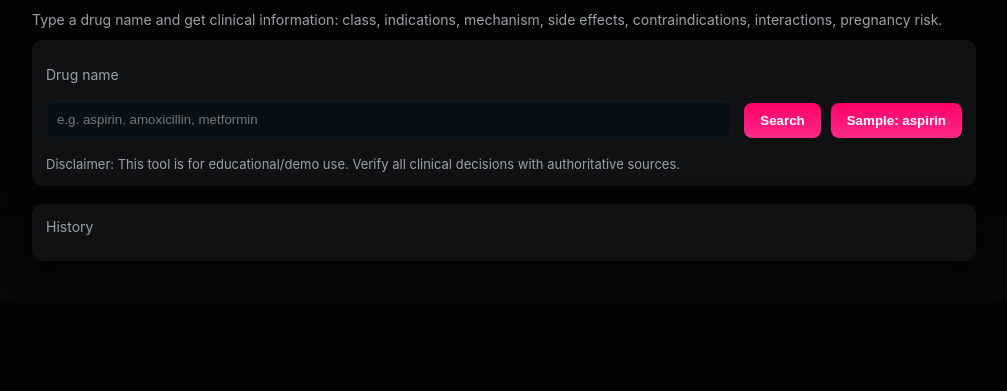
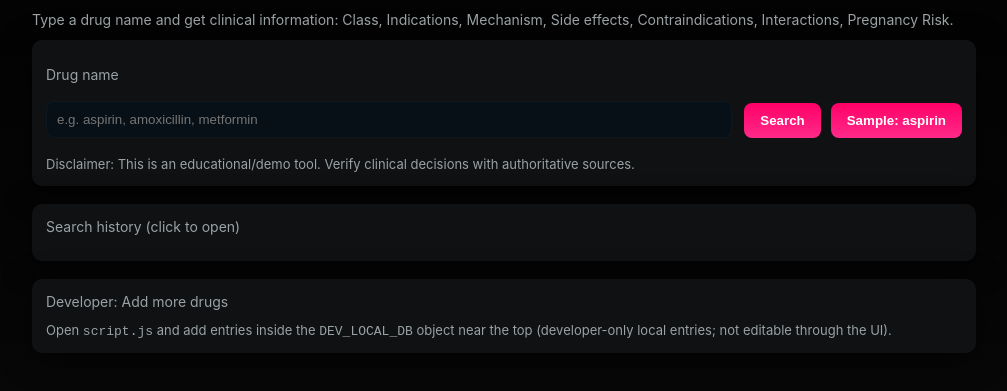
Before and after one commit to themchf/MKF-Pharma, a plain HTML site: page index.html in a window 1280 px wide. Shown: the part 79-470 px from the top of the page, without its empty margins (136-1143 px from the left). Drawn offline with Linux system fonts and the light colour scheme.

Commit message:
Update index.html

```diff
--- a/index.html
+++ b/index.html
@@ -10,36 +10,37 @@
   <div class="container">
     <header>
       <h1>MKF Pharma</h1>
-<p class="muted">Type a drug name and get clinical information: class, indications, mechanism, side effects, contraindications, interactions, pregnancy risk.</p>
+      <p class="muted">Type a drug name and get clinical information: Class, Indications, Mechanism, Side effects, Contraindications, Interactions, Pregnancy Risk.</p>
     </header>
-
 
     <div class="card">
       <div class="upload">
         <div class="field" style="flex:1">
           <label for="drug-input" class="muted">Drug name</label>
-<input id="drug-input" type="text" placeholder="e.g. aspirin, amoxicillin, metformin" />
+          <input id="drug-input" type="text" placeholder="e.g. aspirin, amoxicillin, metformin" autocomplete="off" />
         </div>
+
         <div class="inline-fields">
           <button id="search-btn">Search</button>
-<button id="sample-btn">Sample: aspirin</button>
+          <button id="sample-btn" type="button">Sample: aspirin</button>
         </div>
       </div>
 
-
       <div id="results" class="card hidden" style="margin-top:16px"></div>
 
-
-<div class="disclaimer">Disclaimer: This tool is for educational/demo use. Verify all clinical decisions with authoritative sources.</div>
+      <div class="disclaimer">Disclaimer: This is an educational/demo tool. Verify clinical decisions with authoritative sources.</div>
     </div>
 
+    <div class="card" style="margin-top:18px">
+      <div class="muted">Search history (click to open)</div>
+      <div id="history-list"></div>
+    </div>
 
     <div class="card" style="margin-top:18px">
-<div class="muted">History</div>
-<div id="history-list"></div>
+      <div class="muted">Developer: Add more drugs</div>
+      <div class="small-muted">Open <code>script.js</code> and add entries inside the <code>DEV_LOCAL_DB</code> object near the top (developer-only local entries; not editable through the UI).</div>
     </div>
   </div>
-
 
   <script src="script.js"></script>
 </body>
```
Lines whose indentation alone changed are shown as unchanged.
